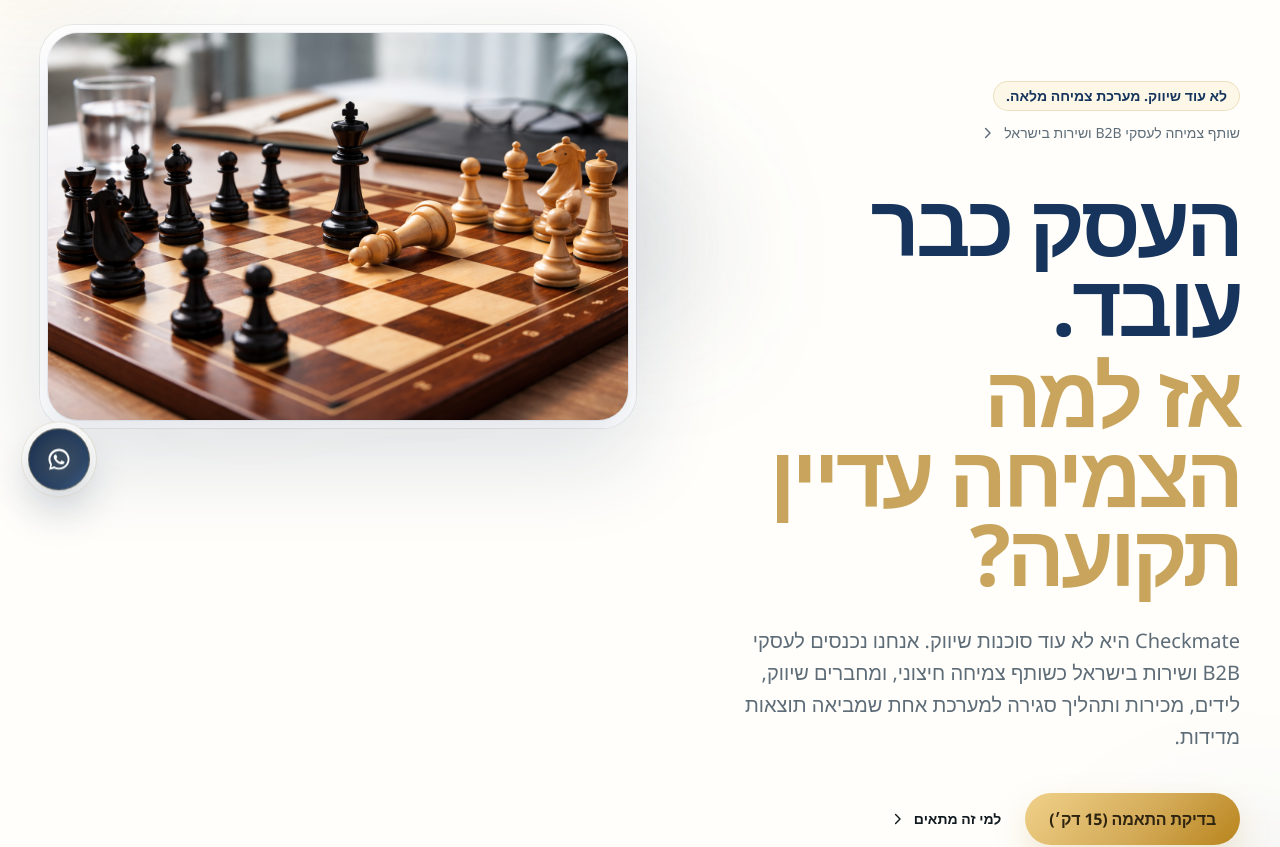
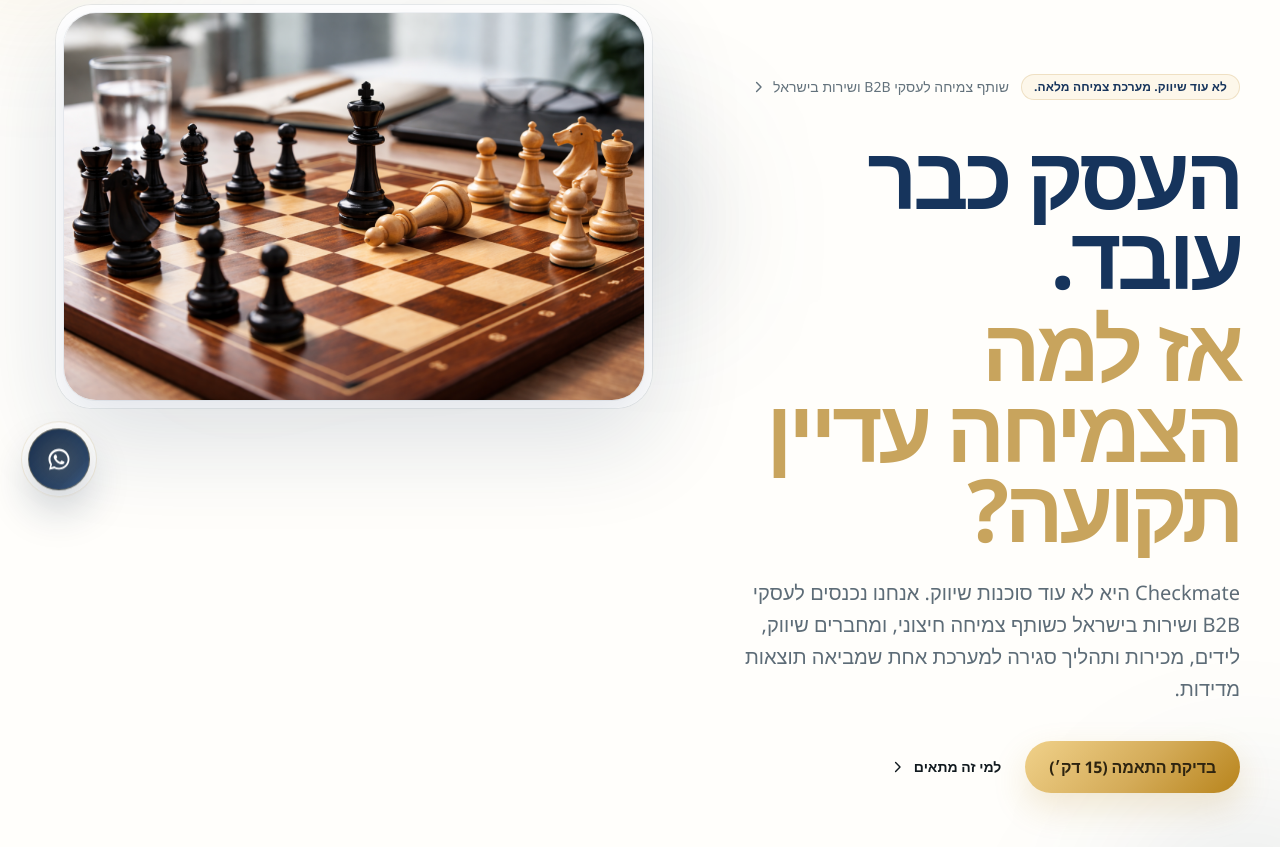
Before and after one commit to miricon-tech/Checkmate, a Next.js app: page / in a window 1280 px wide. Shown: the part 280-1127 px from the top of the page. Built offline with nearby package versions, Linux system fonts and the light colour scheme; no server answers; a web font is replaced by a local one.

Commit message:
Refine hero hierarchy and image offset

```diff
--- a/src/components/landing/hero-section.tsx
+++ b/src/components/landing/hero-section.tsx
@@ -54,32 +54,32 @@ export function HeroSection() {
             dir="rtl"
             className="mx-auto max-w-2xl lg:col-start-2 lg:row-start-1 lg:mx-0 lg:max-w-[34rem] lg:justify-self-end lg:pt-10"
           >
-            <div className="mt-8 sm:mt-12 lg:mt-10">
+            <div className="mt-6 sm:mt-10 lg:mt-8">
               <div className="inline-flex flex-wrap items-center gap-3">
-                <span className="rounded-full border border-[rgba(200,164,93,0.28)] bg-[rgba(240,209,138,0.16)] px-3 py-1 text-sm font-semibold text-[var(--accent-deep)]">
+                <span className="rounded-full border border-[rgba(200,164,93,0.28)] bg-[rgba(240,209,138,0.15)] px-3 py-1 text-xs font-semibold tracking-[0.01em] text-[var(--accent-deep)]">
                   לא עוד שיווק. מערכת צמיחה מלאה.
                 </span>
-                <span className="inline-flex items-center gap-2 text-sm font-medium text-[var(--muted)]">
+                <span className="inline-flex items-center gap-1.5 text-xs font-medium text-[color:rgba(93,108,119,0.96)] sm:text-sm">
                   <span>שותף צמיחה לעסקי B2B ושירות בישראל</span>
                   <ChevronRightTiny />
                 </span>
               </div>
             </div>
 
-            <h1 className="mt-10 text-pretty font-display text-5xl leading-[0.93] font-semibold tracking-[-0.045em] text-[var(--accent-deep)] sm:text-6xl lg:text-[5.35rem]">
+            <h1 className="mt-9 max-w-[11ch] text-pretty font-display text-5xl leading-[0.92] font-semibold tracking-[-0.05em] text-[var(--accent-deep)] sm:text-6xl lg:max-w-[10.5ch] lg:text-[5.45rem]">
               העסק כבר עובד.
               <span className="mt-3 block text-[var(--accent)]">
                 אז למה הצמיחה עדיין תקועה?
               </span>
             </h1>
 
-            <p className="mt-8 max-w-xl text-lg leading-8 text-[var(--muted)] sm:text-xl">
+            <p className="mt-7 max-w-[32rem] text-lg leading-8 text-[var(--muted)] sm:text-xl">
               Checkmate היא לא עוד סוכנות שיווק. אנחנו נכנסים לעסקי B2B ושירות
               בישראל כשותף צמיחה חיצוני, ומחברים שיווק, לידים, מכירות ותהליך
               סגירה למערכת אחת שמביאה תוצאות מדידות.
             </p>
 
-            <div className="mt-10 flex flex-wrap items-center gap-x-6 gap-y-3">
+            <div className="mt-9 flex flex-wrap items-center gap-x-6 gap-y-3">
               <Button href="#cta" variant="gold" size="lg">
                 בדיקת התאמה (15 דק׳)
               </Button>
@@ -93,9 +93,9 @@ export function HeroSection() {
             </div>
           </div>
 
-          <div className="mx-auto mt-16 flex w-full max-w-2xl justify-center sm:mt-20 lg:col-start-1 lg:row-start-1 lg:mt-0 lg:max-w-none lg:justify-self-start lg:pt-6">
+          <div className="mx-auto mt-16 flex w-full max-w-2xl justify-center sm:mt-20 lg:col-start-1 lg:row-start-1 lg:mt-0 lg:max-w-none lg:translate-x-4 lg:-translate-y-3 lg:justify-self-start lg:pt-4">
             <div className="w-full max-w-3xl sm:max-w-5xl lg:max-w-[44rem] xl:max-w-[47rem]">
-              <div className="relative overflow-hidden rounded-[34px] bg-[rgba(255,255,255,0.94)] p-2 shadow-[0_32px_90px_rgba(22,52,92,0.14)] ring-1 ring-[rgba(22,52,92,0.08)]">
+              <div className="relative overflow-hidden rounded-[36px] bg-[rgba(255,255,255,0.95)] p-2 shadow-[0_34px_96px_rgba(22,52,92,0.14)] ring-1 ring-[rgba(22,52,92,0.08)]">
                 <Image
                   src="/home-page-hero/Chessboard.png"
                   alt="לוח שחמט באווירה עסקית"
@@ -103,7 +103,7 @@ export function HeroSection() {
                   height={1024}
                   priority
                   sizes="(max-width: 1024px) 100vw, 48vw"
-                  className="w-full rounded-[30px] bg-[rgba(255,255,255,0.7)] shadow-[0_24px_50px_rgba(22,52,92,0.12)] ring-1 ring-[rgba(22,52,92,0.07)]"
+                  className="w-full rounded-[32px] bg-[rgba(255,255,255,0.7)] shadow-[0_24px_50px_rgba(22,52,92,0.12)] ring-1 ring-[rgba(22,52,92,0.06)]"
                 />
               </div>
             </div>
```
